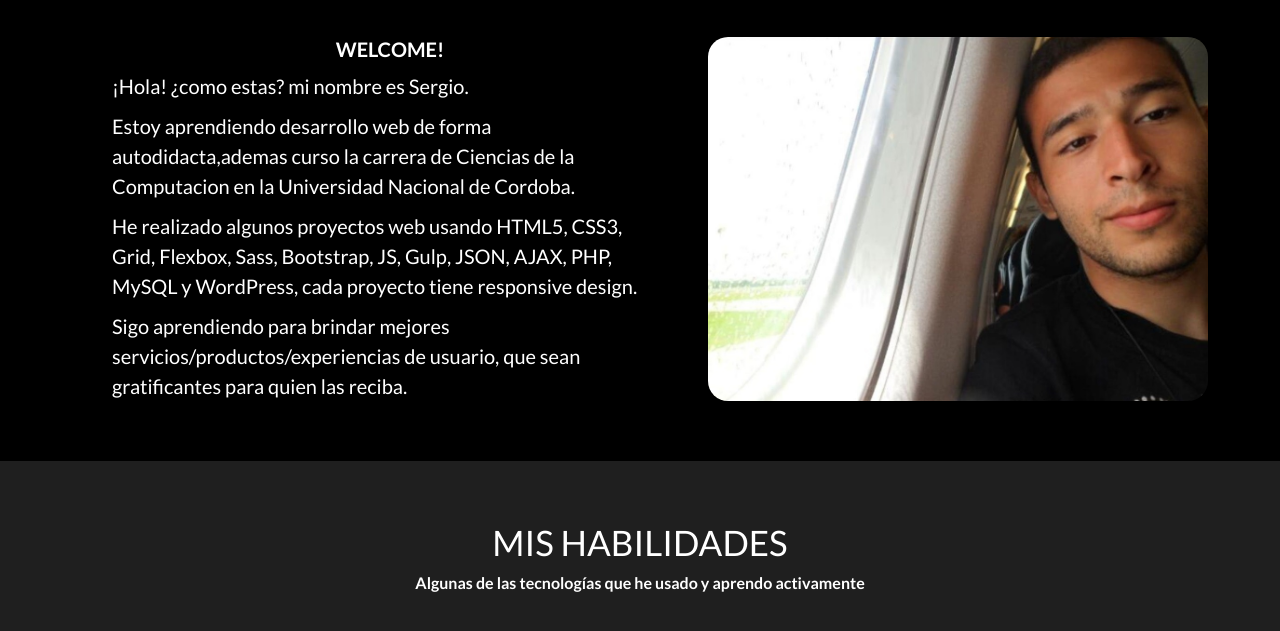
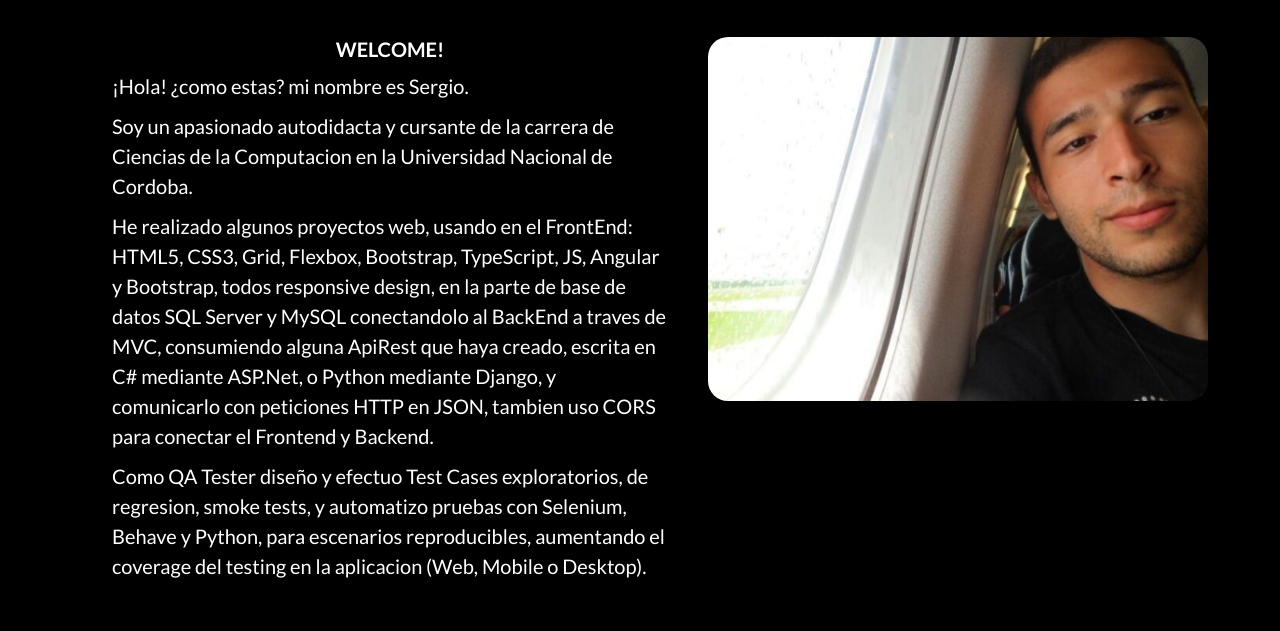
Before and after one commit to sergioortiz17/PortafolioSergioOrtiz, a plain HTML site: page index.html in a window 1280 px wide. Shown: the part 915-1546 px from the top of the page. Drawn offline with nearby package versions, Linux system fonts and the light colour scheme.

Commit message:
Actualizar sobre mi 24092021

```diff
--- a/index.html
+++ b/index.html
@@ -87,18 +87,20 @@
             <p>
               ¡Hola! ¿como estas? mi nombre es Sergio.
             </p>
-            <p>Estoy
-              aprendiendo desarrollo  web de forma autodidacta,ademas curso la carrera de
+            <p>
+              Soy un apasionado autodidacta y cursante de la carrera de
               Ciencias de la Computacion en la Universidad Nacional de Cordoba.
             </p>
             <p>
-              He realizado algunos proyectos web usando HTML5, CSS3, Grid, Flexbox,
-              Sass, Bootstrap, JS, Gulp, JSON, AJAX, PHP, MySQL y WordPress,
-              cada proyecto tiene responsive design.
+              He realizado algunos proyectos web, usando en el FrontEnd:
+              HTML5, CSS3, Grid, Flexbox, Bootstrap, TypeScript, JS, Angular y
+              Bootstrap, todos responsive design, en la parte de base de datos SQL Server y MySQL conectandolo
+               al BackEnd a traves de MVC, consumiendo alguna ApiRest que haya creado, escrita en C# mediante ASP.Net, o Python mediante Django,
+               y comunicarlo con peticiones HTTP en JSON, tambien uso CORS para conectar el Frontend y Backend.
             </p>
               <p>
-              Sigo aprendiendo para brindar mejores servicios/productos/experiencias
-              de usuario, que sean gratificantes para quien las reciba.
+              Como QA Tester diseño y efectuo Test Cases exploratorios, de regresion, smoke tests, y automatizo pruebas con Selenium, Behave
+              y Python, para escenarios reproducibles, aumentando el coverage del testing en la aplicacion (Web, Mobile o Desktop).
              </p>
              <div class="about-description__phrase">
               <span class=""> <i></i></span>
```
